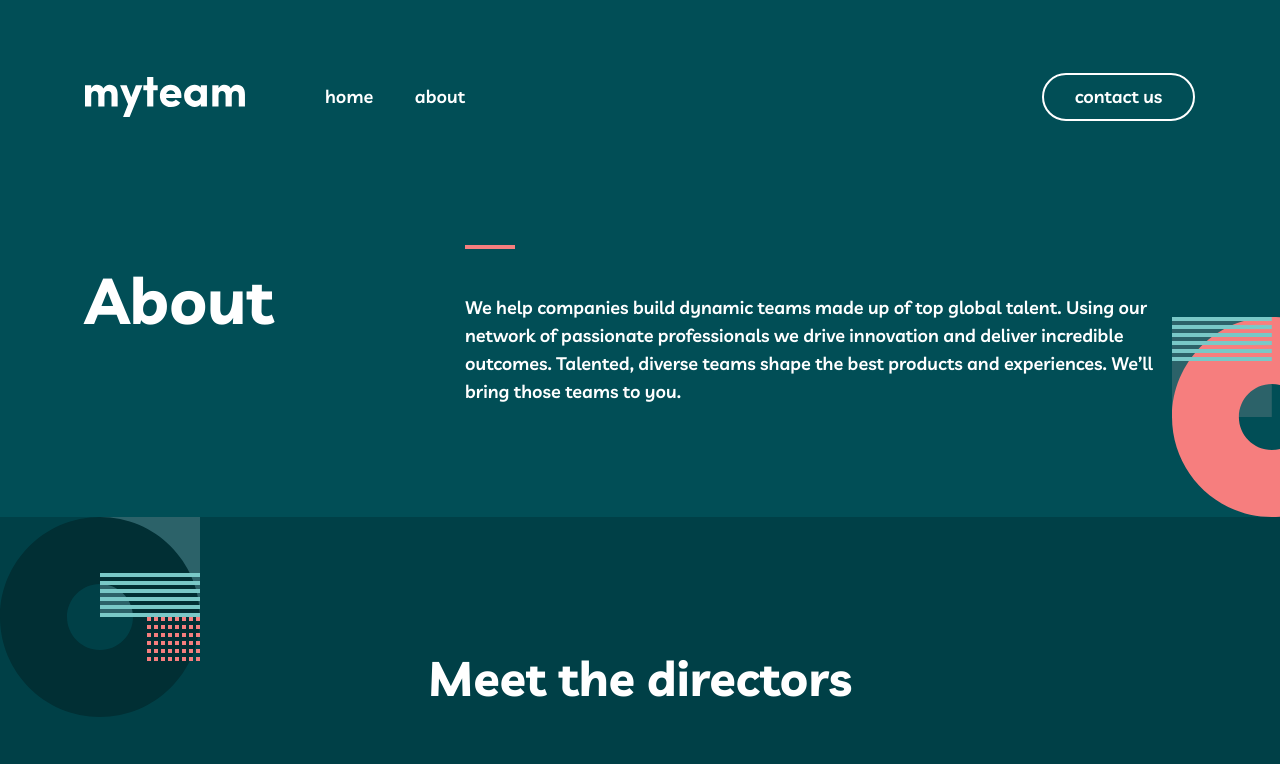
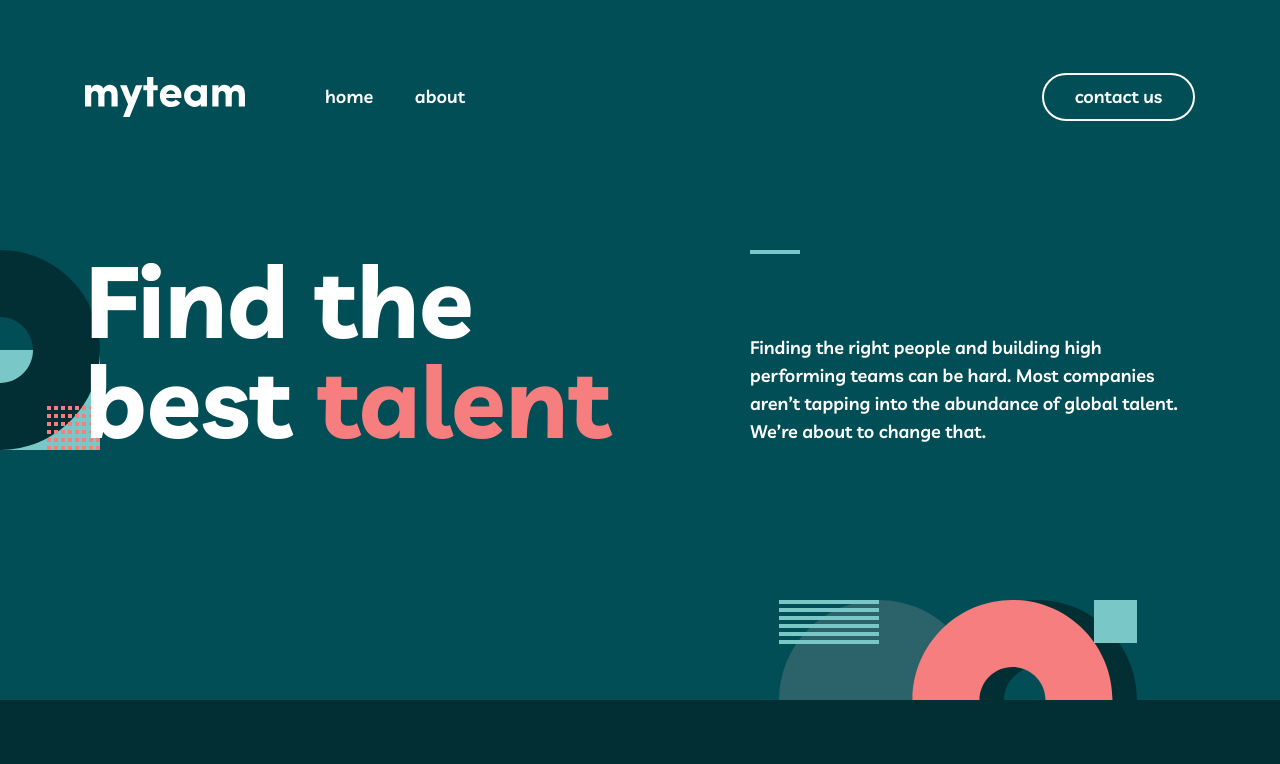
Before and after one commit to JJooaa/myteam-website, a React (Create React App) app: page / in a window 1280 px wide. Shown: the top 764 px of the page. Built offline with nearby package versions, Linux system fonts and the light colour scheme.

Commit message:
add context hook for page state

```diff
--- a/src/App.js
+++ b/src/App.js
@@ -1,11 +1,19 @@
 import "./App.css";
+import { useState, createContext } from "react";
 import Home from "./Pages/Home/Home";
 import About from "./Pages/About/About";
 
+export const PageContext = createContext();
+
 const App = () => {
+    const [page, setPage] = useState("home");
+
     return (
         <>
-            <About />
+            <PageContext.Provider value={[page, setPage]}>
+                {page === "home" ? <Home /> : null}
+                {page === "about" ? <About /> : null}
+            </PageContext.Provider>
         </>
     );
 };
--- a/src/Components/NavBar/NavBar.js
+++ b/src/Components/NavBar/NavBar.js
@@ -1,16 +1,19 @@
-import React from "react";
+import React, { useContext } from "react";
 import myteamlogo from "../../assets/myteam.svg";
 import "./NavBar.css";
 import ContactButton from "../ContactButton/ContactButton";
+import { PageContext } from "../../App";
 
 const NavBar = () => {
+    const [page, setPage] = useContext(PageContext);
+
     return (
         <div className="navbar">
             <div className="logolinks">
                 <img src={myteamlogo} />
                 <div className="links">
-                    <p>home</p>
-                    <p>about</p>
+                    <p onClick={() => setPage("home")}>home</p>
+                    <p onClick={() => setPage("about")}>about</p>
                 </div>
             </div>
             <ContactButton />
--- a/src/Pages/Home/Home.js
+++ b/src/Pages/Home/Home.js
@@ -5,6 +5,7 @@ import CompanySection from "../../Sections/Company/Company";
 import FeedbackSection from "../../Sections/Feedback/Feedback";
 import GetStartedSection from "../../Sections/GetStarted/GetStarted";
 import Footer from "../../Components/Footer/Footer";
+
 const Home = () => {
     return (
         <div className="home">
```
